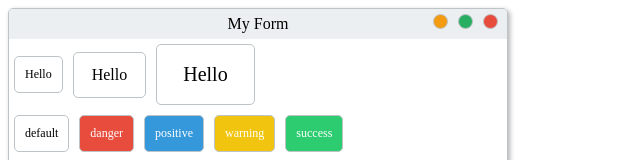
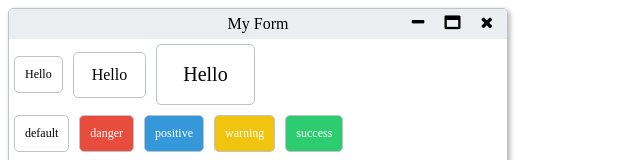
Before and after one commit to fixwater/WinForm.js, a Vue app in the folder web-vue/: page / in a window 1280 px wide. Shown: the top 160 px of the page, without its empty margins (0-640 px from the left). Built offline with nearby package versions, Linux system fonts and the light colour scheme.

Commit message:
Update ugly icon

```diff
--- a/web-vue/src/components/form/@control-btn.vue
+++ b/web-vue/src/components/form/@control-btn.vue
@@ -1,42 +1,47 @@
 <template>
-  <div :class="type"></div>
+  <div :class="[type, 'control-btn']">
+    <i :class="['fa', `fa-${iconType}`]"></i>
+  </div>
 </template>
 
 <script lang="ts">
 import Vue from "vue";
 import { Prop, Component } from "vue-property-decorator";
+import { Dict } from "../../types";
 
 type ControlBtnType = "close" | "min" | "max";
+type WindowBtnType = "window-maximize" | "close" | "minus";
+
+const iconMap: Dict<WindowBtnType> = {
+  close: "close",
+  min: "minus",
+  max: "window-maximize"
+};
 
 @Component({})
 export default class ControlBtn extends Vue {
   @Prop()
   type!: ControlBtnType;
+
+  iconType!: WindowBtnType;
+
+  created(): void {
+    this.iconType = iconMap[this.type];
+  }
 }
 </script>
 
 <style lang="scss">
-@import "../../scss/color";
-
-@mixin control-btn($color) {
-  width: 15px;
-  height: 15px;
-  background: $color;
+.control-btn {
+  height: 100%;
+  padding: 0 5px;
   border-radius: 50%;
   margin: 0 5px;
-  border: 1px solid $border-color;
   cursor: pointer;
-}
 
-.close {
-  @include control-btn($control-btn-close);
-}
-
-.min {
-  @include control-btn($control-btn-min);
-}
-
-.max {
-  @include control-btn($control-btn-max);
+  .fa {
+    font-weight: 100;
+    font-size: 16px;
+  }
 }
 </style>
```
